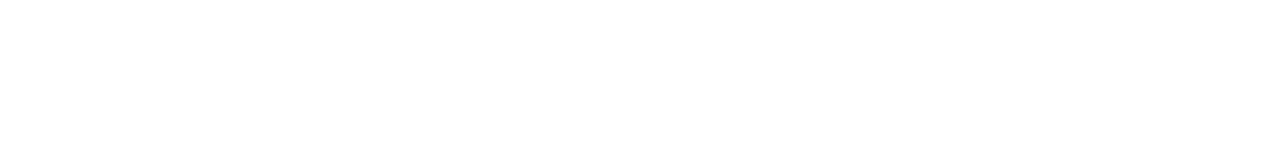
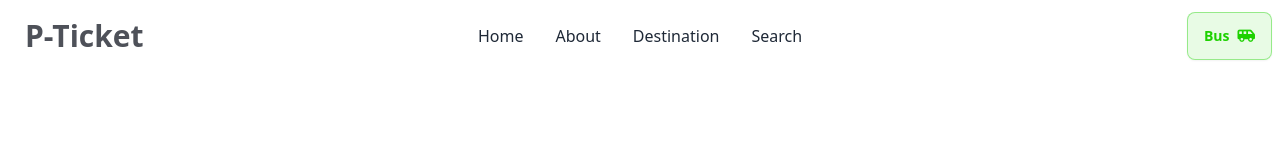
Before and after one commit to rahichy01/smart-ticketing, a plain HTML site: page index.html in a window 1280 px wide. Drawn offline with nearby package versions, Linux system fonts and the light colour scheme.

Commit message:
nav done

```diff
--- a/index.html
+++ b/index.html
@@ -7,10 +7,58 @@
     <title>Document</title>
     <link href="https://cdn.jsdelivr.net/npm/daisyui@4.7.2/dist/full.min.css" rel="stylesheet" type="text/css" />
     <script src="https://cdn.tailwindcss.com"></script>
+
+    <link rel="stylesheet" href="https://cdnjs.cloudflare.com/ajax/libs/font-awesome/6.5.1/css/all.min.css" />
+
 </head>
 
 <body>
 
+    <header class="container mx-auto">
+<!-- navbar design start -->
+        <nav>
+            <div class="navbar bg-base-100">
+                <div class="navbar-start">
+                  <div class="dropdown">
+                    <div tabindex="0" role="button" class="btn btn-ghost lg:hidden">
+                      <svg xmlns="http://www.w3.org/2000/svg" class="h-5 w-5" fill="none" viewBox="0 0 24 24" stroke="currentColor"><path stroke-linecap="round" stroke-linejoin="round" stroke-width="2" d="M4 6h16M4 12h8m-8 6h16" /></svg>
+                    </div>
+                    <ul tabindex="0" class="menu menu-sm dropdown-content mt-3 z-[1] p-2 shadow bg-base-100 rounded-box w-52 ">
+                        <li><a>Home</a></li>
+                        <li><a>About</a></li>
+                        <li><a>Destination</a></li>
+                        <li><a>Search</a></li>
+                    </ul>
+                  </div>
+                  <a class="btn btn-ghost text-3xl text-[#030712B3] font-extrabold ">P-Ticket</a>
+                </div>
+                <div class="navbar-center hidden lg:flex">
+                  <ul class="menu menu-horizontal px-1 *:text-base *:font-medium">
+                    <li><a>Home</a></li>
+                    <li><a>About</a></li>
+                    <li><a>Destination</a></li>
+                    <li><a>Search</a></li>
+                  </ul>
+                </div>
+                <div class="navbar-end ">
+                  <a class="btn bg-[#1DD1001A] border-[#1DD10066] text-[#1DD100] rounded-lg" >Bus <i class="fa-solid fa-van-shuttle"></i></a>
+                </div>
+              </div>
+        </nav>
+<!-- navbar design end -->
+
+
+    </header>
+
+    <main>
+
+    </main>
+
+    <footer>
+
+    </footer>
+
+
 </body>
 
 </html>
```
